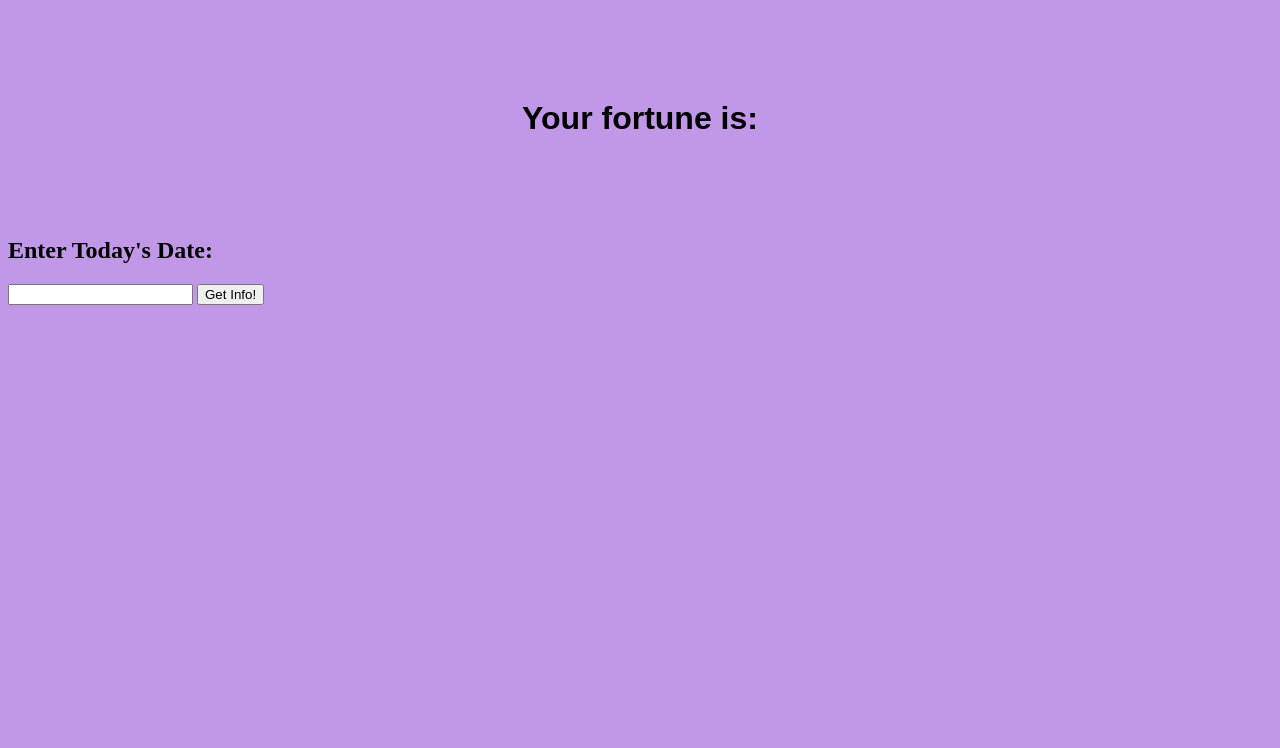
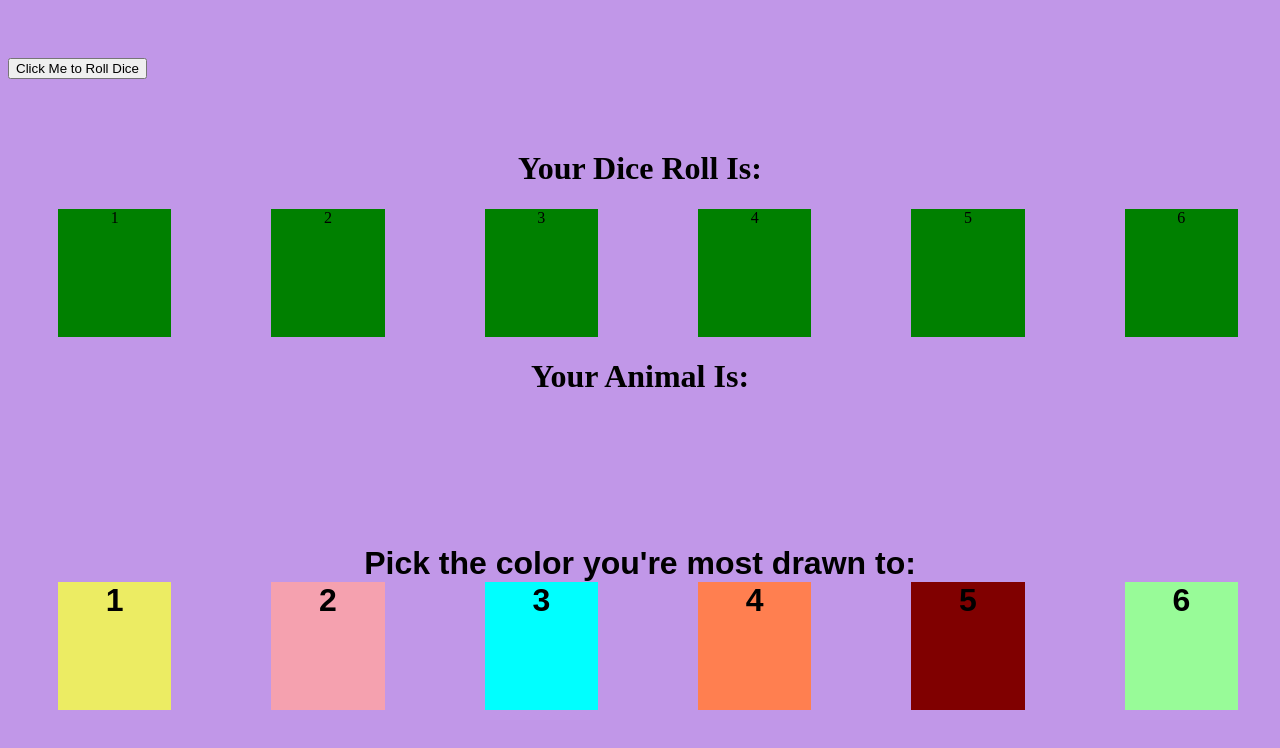
Before and after one commit to zsa2010/Connection-Labs-Fall-2022, a plain HTML site: page index.html in a window 1280 px wide. Drawn offline with Linux system fonts and the light colour scheme; no server answers.

Commit message:
Progress3

```diff
--- a/app.js
+++ b/app.js
@@ -3,29 +3,61 @@ window.addEventListener('load', function()
     console.log('page is loaded');
     //although I watched the video where you can take away the word function and the curly brackets
     //I don't feel comfortable doing that yet
+    let nameElement = document.getElementById('fortune-prediction');
+    let fortuneAnimal = document.querySelector('#fortune-animal')
     fetch("https://pokeapi.co/api/v2/pokemon?limit=151&offset=0")
     .then(function(response){
         return response.json()
     })
 .then(function(data){
     //this where you can do something with the data
+    console.log(data)
     let fortuneArray = data.results;
-    let randomNumber = Math.floor(Math.random()* fortuneArray.length);
-    let nameElement = document.getElementById('fortune-prediction');
-    nameElement.innerHTML = fortuneArray[randomNumber].name;
+    let dice = document.querySelector('.rollDice')
+    dice.addEventListener('click', function(){
+        let diceRoll = Math.ceil(Math.random() * 6)
+        nameElement.innerHTML = diceRoll
+
 })
-let button = document.getElementById('pokemon-button');
-button.addEventListener('click', function(){
-    let inputText = document.getElementById("pokemon-name").value;
+let cards = document.querySelectorAll('.animalCard')
+for(let i =0; i< cards.length; i++){
+    cards[i].addEventListener('click', getRandomAnimal)
+}
+function getRandomAnimal(){
+    let randomNumber = Math.floor(Math.random()*
+    fortuneArray.length)
+    fortuneAnimal.innerHTML = fortuneArray[randomNumber].name
+}
+
+    let diceRoll = Math.floor(Math.random() * 6)
+   // nameElement.innerHTML = fortuneArray[randomNumber].name;
+})
 
 
-    let API_URL = "https://pokeapi.co/api/v2/pokemon/mew/" + inputText;
-    fetch(API_URL)
-    .then(response => response.json ())
-    .then(data => {
-        console.log(data);
-    })
+let nameElement2 = document.getElementById('emoji-database');
+let emojicard = document.querySelector('emoji-prediction');
+fetch("https://api.github.com/emojis");
+.then(function(response){
+    return response.json()
+})
+
+.then(function(data){
+   //I need to attempt to do something with data here ideally I want to randomize
+   //the emojis like the pokemon
+})
+
+// let button = document.getElementById('pokemon-button');
+// button.addEventListener('click', function(){
+//     let inputText = document.getElementById("pokemon-name").value;
+
+
+//     let API_URL = "https://pokeapi.co/api/v2/pokemon/mew/" + inputText;
+//     fetch(API_URL)
+//     .then(response => response.json ())
+//     .then(data => {
+//         console.log(data);
+//     })
+
+// })
 
 })
-
-})
--- a/index.html
+++ b/index.html
@@ -8,13 +8,43 @@
     <link href="style.css" rel="stylesheet"/>
 </head>
 <body>
-   <h1 class="project__heading">Your fortune is: <span id="fortune-prediction"></span></h1>
+    <button class = 'rollDice'>Click Me to Roll Dice</button>
+   <h1 class = 'project_heading'>Your Dice Roll Is: <span id='fortune-prediction'></span></h1>
 
-<section class="project__container">
+<section class = 'cards'>
+    <div class = 'animalCard' id = '1'>1</div>
+    <div class = 'animalCard' id = '2'>2</div>
+    <div class = 'animalCard' id = '3'>3</div>
+    <div class = 'animalCard' id = '4'>4</div>
+    <div class = 'animalCard' id = '5'>5</div>
+    <div class = 'animalCard' id = '6'>6</div>
+</section>
+
+
+<h1 class = 'project_heading'>Your Animal Is: <span id = 'fortune-animal'></span></h1>
+
+
+
+<h1 class ='instructions'>
+    Pick the color you're most drawn to: <span id = 'fortune-color'></span>
+
+
+<section class = 'cards'>
+    <div class = 'colorCard' id = 'c1'>1</div>
+    <div class = 'colorCard' id = 'c2'>2</div>
+    <div class = 'colorCard' id = 'c3'>3</div>
+    <div class = 'colorCard' id = 'c4'>4</div>
+    <div class = 'colorCard' id = 'c5'>5</div>
+    <div class = 'colorCard' id = 'c6'>6</div>
+</section>
+
+
+
+<!-- <section class="project__container">
      <h2 class="project__sub-heading"> Enter Today's Date: </h2>
     <input id="pokemon-name"></input>
     <button id="pokemon-button">Get Info!</button>
-</section>
+</section> -->
 
    <script src="app.js"></script>
 </body>
--- a/style.css
+++ b/style.css
@@ -1,8 +1,70 @@
 body{
     background-color:rgb(193, 151, 232);
+}
+
+h1{
+    text-align: center;
 }
 .project__heading{
     text-align: center;
     font-family: Arial, Helvetica, sans-serif;
     margin: 100px 0;
 }
+
+.fortune-color{
+    text-align: center;
+    font-family: Arial, Helvetica, sans-serif;
+    margin: 100px 0;
+}
+.instructions{
+    text-align: center;
+    font-family: Arial, Helvetica, sans-serif;
+    margin: 150px 0;
+
+}
+
+.rollDice{
+    text-align: center;
+    margin: 50px 0;
+}
+
+.cards {
+ width: 100vw;
+ display: flex;
+ justify-content: center;
+ align-items: center;
+
+}
+
+.cards div {
+    width: 10vw;
+    height: 10vw;
+    background-color: green;
+    margin: 0 50px;
+    text-align: center;
+}
+
+
+#c1{
+    background-color: rgb(236, 236, 99);
+}
+
+#c2{
+    background-color: rgb(245, 161, 175);
+}
+
+#c3{
+    background-color: aqua;
+}
+
+#c4{
+    background-color: coral;
+}
+
+#c5{
+    background-color: maroon;
+}
+
+#c6{
+    background-color: palegreen;
+}
```
